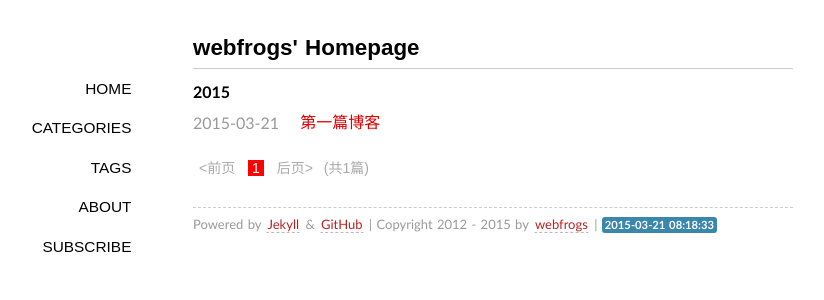
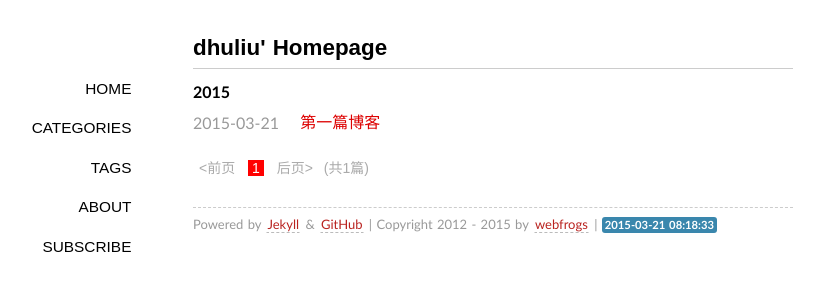
Before and after one commit to dhuliu/blog, a Jekyll site: the page built from index.html, in a window 1280 px wide. Shown: the top 300 px of the page, without its empty margins (147-971 px from the left). Built offline with Jekyll 4.4.1, drawn with Linux system fonts in a browser that asks for light colours; some web fonts are replaced; Markdown is read by kramdown in place of the engine named in the settings; the list of posts is cut into pages by our own code; comment, search, counter and statistics services are not loaded.

Commit message:
modify index

```diff
--- a/index.html
+++ b/index.html
@@ -1,5 +1,5 @@
 ---
-title: webfrogs' Homepage
+title: dhuliu' Homepage
 layout: page
 ---
 
@@ -12,7 +12,7 @@ layout: page
   {% endif %}
   <li class="listing-item">
     <time datetime="{{ post.date | date:"%Y-%m-%d" }}">{{ post.date | date:"%Y-%m-%d" }}</time>
-    <a href="{{ post.url }}" title="{{ post.title }}">{{ post.title }}</a>
+    <a href='{{ site.baseurl }}{{ post.url }}'>{{ post.title }}</a>
   </li>
 {% endfor %}
 </ul>
```
